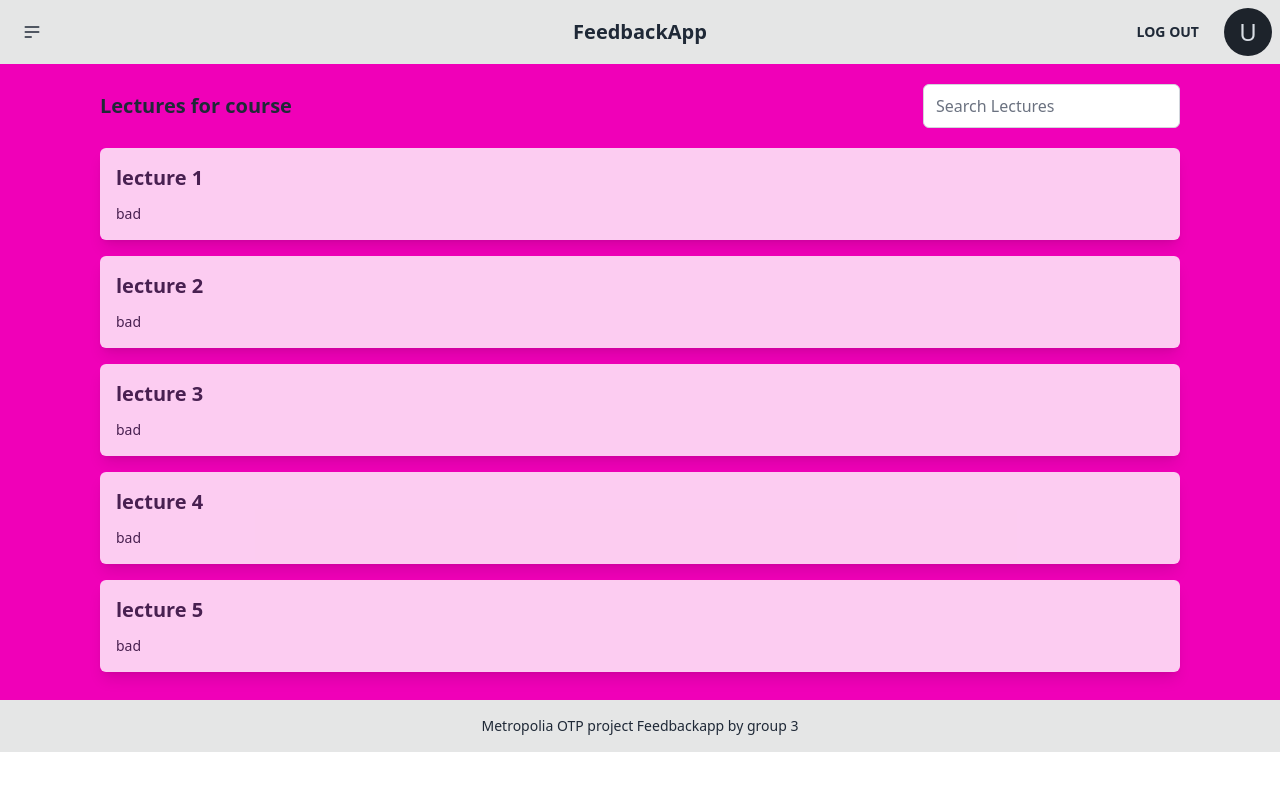
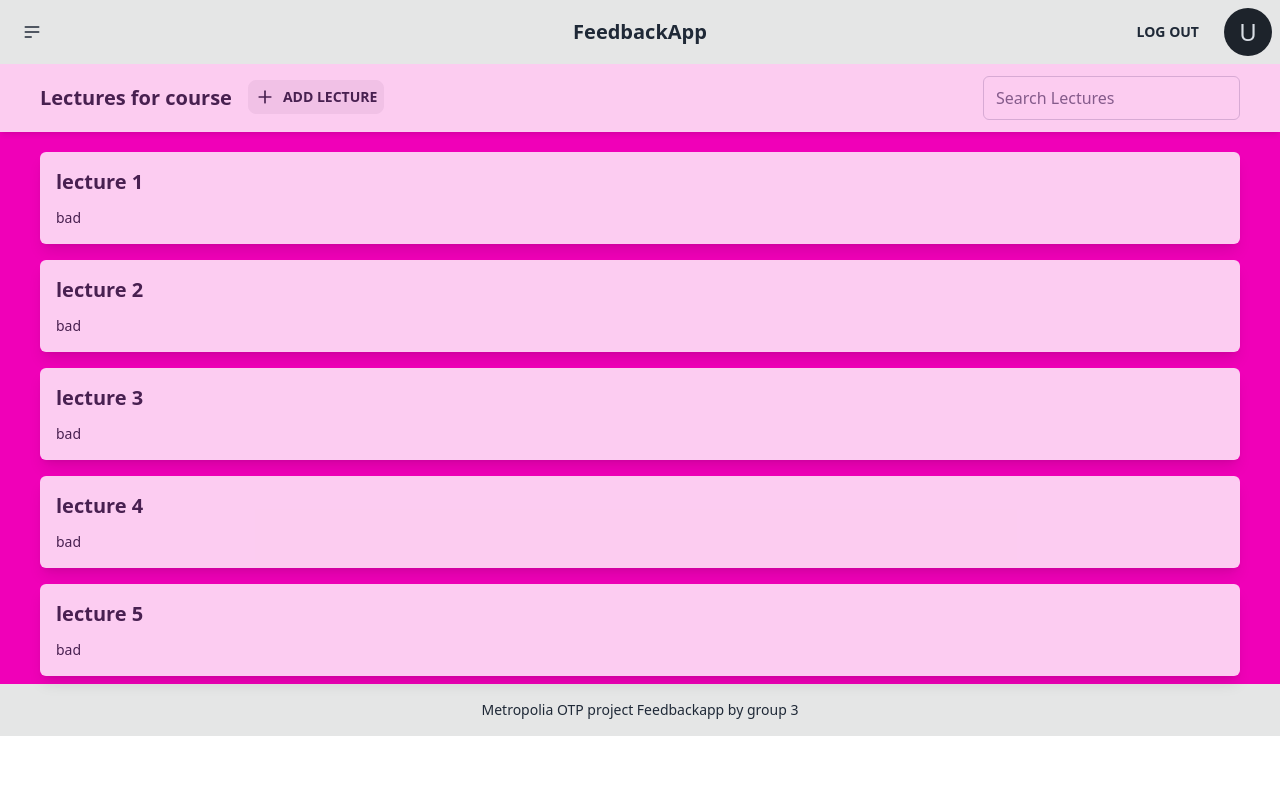
Before and after one commit to snamnna/Feedback-app, a React (Vite) app in the folder Client/: page /courses/1 in a window 1280 px wide. Shown: the top 790 px of the page. Built offline with nearby package versions, Linux system fonts and the light colour scheme; no server answers; sample sign-in values are in the browser's storage.

Commit message:
add lecture implemented partially

```diff
--- a/Client/src/Pages/CourseDetails/CourseDetails.jsx
+++ b/Client/src/Pages/CourseDetails/CourseDetails.jsx
@@ -6,6 +6,17 @@ import PropTypes from "prop-types";
 import LectureCard from "./components/LectureCard";
 import { useSelector } from "react-redux";
 import courseService from "../../services/courseService";
+import { FiPlus } from "react-icons/fi";
+
+const CourseDetails = () => {
+  const { courseId } = useParams();
+  const [course, setCourse] = useState({});
+  const [search, setSearch] = useState("");
+  const [enrollmentStatus, setEnrollmentStatus] = useState("APPROVED"); //VÄLIAIKASESTI APPROVED TÄÄLLÄ KUN EI VIELÄ TOIMI
+  const token = useSelector((state) => state.auth.token);
+  const { data, error, isLoading } = useGetCourseByIdQuery(courseId);
+  const [lectures, setLectures] = useState([]);
+  const [courseEnrollment, setCourseEnrollment] = useState([]);
 
   const placeholderLectures = [
     {
@@ -35,53 +46,75 @@ const placeholderLectures = [
     },
   ];
 
-const CourseDetails = () => {
-  const { courseId } = useParams();
-  const [course, setCourse] = useState({});
-  const { data, error, isLoading } = useGetCourseByIdQuery(courseId);
-  const [search, setSearch] = useState("");
-  const [enrollmentStatus, setEnrollmentStatus] = useState("APPROVED"); //VÄLIAIKASESTI APPROVED TÄÄLLÄ KUN EI VIELÄ TOIMI
-  const token = useSelector((state) => state.auth.token);
+  //get data needed
+  useEffect(() => {
+    if (data) {
+      console.log(data);
+      const { course, enrollment, lectures } = data;
+      setCourse(course);
+      setLectures(lectures);
+      setCourseEnrollment(enrollment);
 
-  //TODO: hae kurssista luennot ja filtteröi ne / laita ne esille
+      console.log("debug:", courseEnrollment);
+    }
+  }, [data]);
 
+  //yritetään tehä jotai ownerin selvitystä en tiiä miten sen sais kunnol :D
+  let isOwner = true;
+  //lmao mist saan ton useridn oon taas hukas xD
+  /*if(course.lecturerId === userId){
+    isOwner = true;
+  }
+*/
+  //Filter lectures
   const filterLectures = placeholderLectures.filter((lecture) =>
     lecture.name.toLowerCase().includes(search.toLowerCase())
   );
 
-  useEffect(() => {
-    if (data) {
-      console.log(data);
-      const { course, courseEnrollment } = data;
-      setCourse(course);
-
-      //Yritystä enrollmentstatuksen hakuun.Pitäskö pystyä hakee tokenilla vrt userId jos ei, mitenhän saan käyttöön userid
-      /*      const findEnrollmentStatus = courseEnrollment.find(
-        (enrollment) => enrollment.user.id === token
+  //enrolling to a course
+  const handleEnroll = async () => {
+    const enrolldata = {
+      EnrollmentStatus: "APPROVED",
+    };
+    const enroll = await courseService.courseEnrollment(
+      courseId,
+      enrolldata,
+      token
     );
-      //jos kurssin ilmottautumisista löytyy käyttäjä lisätään status
-      if (findEnrollmentStatus) {
-        setEnrollmentStatus(enrollmentStatus.status);
-      }*/
-    }
-  }, [data]);
-
-  const handleEnroll = async (e) => {
-    e.preventDefault();
-    const enroll = await courseService.courseEnrollment(course.id, token);
-    console.log("enroll");
+    console.log(enroll);
     //TODO: joku viesti et on tehty pyyntö ja sit joku systeemi et ei voi pyytää montaa kertaa et pääsis kurssille
+    // ja pitäs varmaa navigoida johonki sit kans
   };
 
-  //jos Enrollmentstatus on approved näytetään kurssin luennot
+  const openModal = () => {
+    const lectureModal = document.getElementById("new_lecture_modal");
+    if (lectureModal) {
+      lectureModal.showModal();
+    } else {
+      console.error("Modal element not found");
+    }
+  };
+
+  //Show lectures if enrollmentStatus is approved
   if (enrollmentStatus === "APPROVED") {
     return (
-      <div className="bg-secondary p-5">
-        <div className="flex justify-between mx-20 ">
+      <div className="bg-secondary ">
+        <div className="flex justify-between px-10 py-3 bg-base-100 shadow-md opacity-80">
+          <div className="flex flex-row ">
             <h1 className="my-2 text-xl font-bold">
-            {" "}
               Lectures for course {course.name}
             </h1>
+            {/*If the user is the owner of the course add lectures option*/}
+            {isOwner ? (
+              <button
+                className="btn btn-xs mt-1 px-1.5 py-1 box-content text-sm ml-4"
+                onClick={() => openModal()}
+              >
+                <FiPlus size={20} />
+                <span>Add lecture</span>
+              </button>
+            ) : null}
+          </div>
           <input
             className="border border-gray-300 rounded-md"
             type="text"
@@ -95,24 +128,21 @@ const CourseDetails = () => {
     );
   }
   return (
-    <div className="mx-10 my-20">
-      <div className="text-center my-30 max-w-full max-h-xl bg-secondary-content rounded-md p-5 shadow-md">
-        <h1 className="my-2 text-3xl font-bold">Details for {course.name}</h1>
-        <p className="my-2 mx-5">
-          {" "}
-          tähän tulee tekstiä kun hommat toimii
-          {course.description}
-        </p>
+    <div className="mx-10 flex flex-col items-center justify-center h-full ">
+      <p className="text-lg">You are not yet enrolled in course</p>
+      <h1 className=" text-2xl font-bold">{course.name}</h1>
+      <h2 className="text-md font-bold">Description:</h2>
+      <p className="italic">{course.description}</p>
       <button onClick={() => handleEnroll()} className="btn btn-primary my-2">
         Request to join the course
       </button>
-      </div>
     </div>
   );
 };
 
 const LectureList = ({ lectures }) => {
   const navigate = useNavigate();
+  console.log(lectures);
   const handleClick = (lectureId) => {
     // redirect to lecture details page
     navigate(`/lectures/${lectureId}`);
@@ -123,7 +153,7 @@ const LectureList = ({ lectures }) => {
       <ul className="flex flex-col mt-3">
         {lectures.map((lecture) => (
           <li
-            className="mx-20"
+            className="mx-10"
             key={lecture.id}
             onClick={() => handleClick(lecture.id)}
           >
```
Lines whose indentation alone changed are shown as unchanged.
